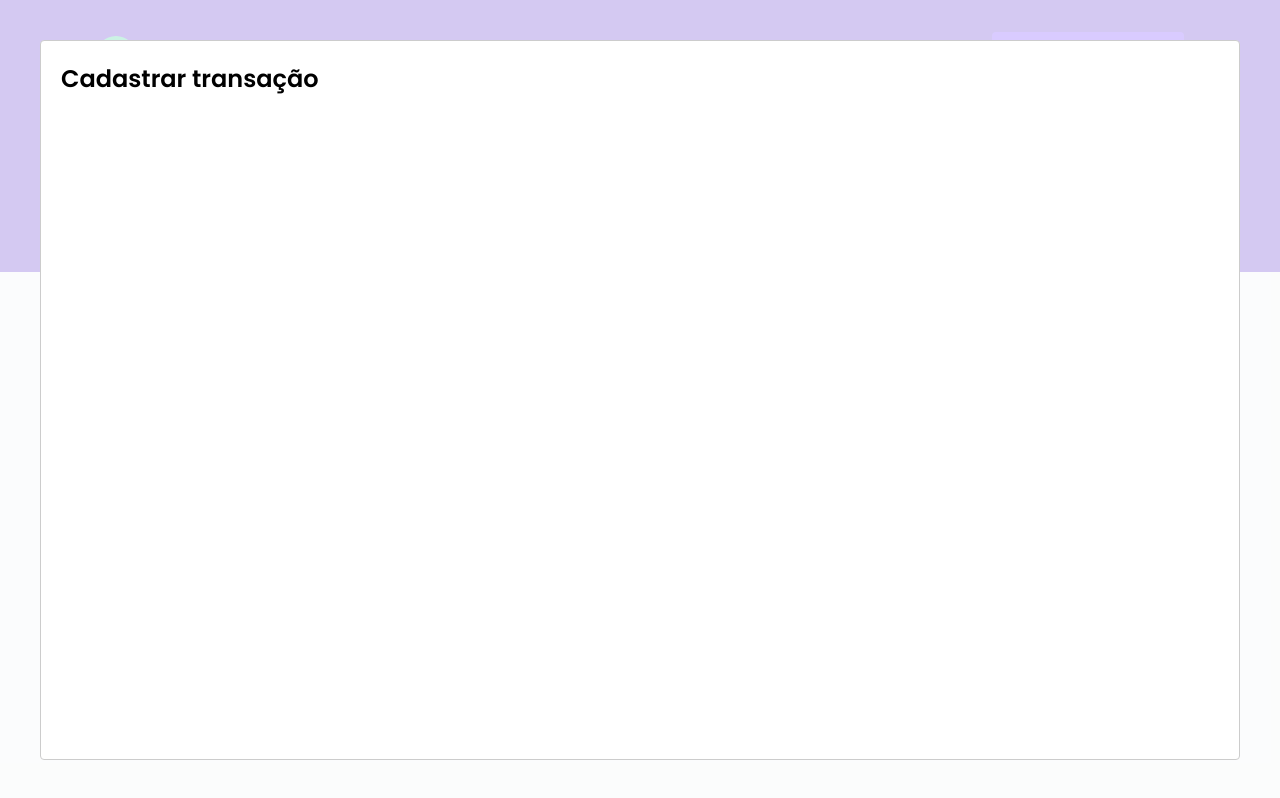
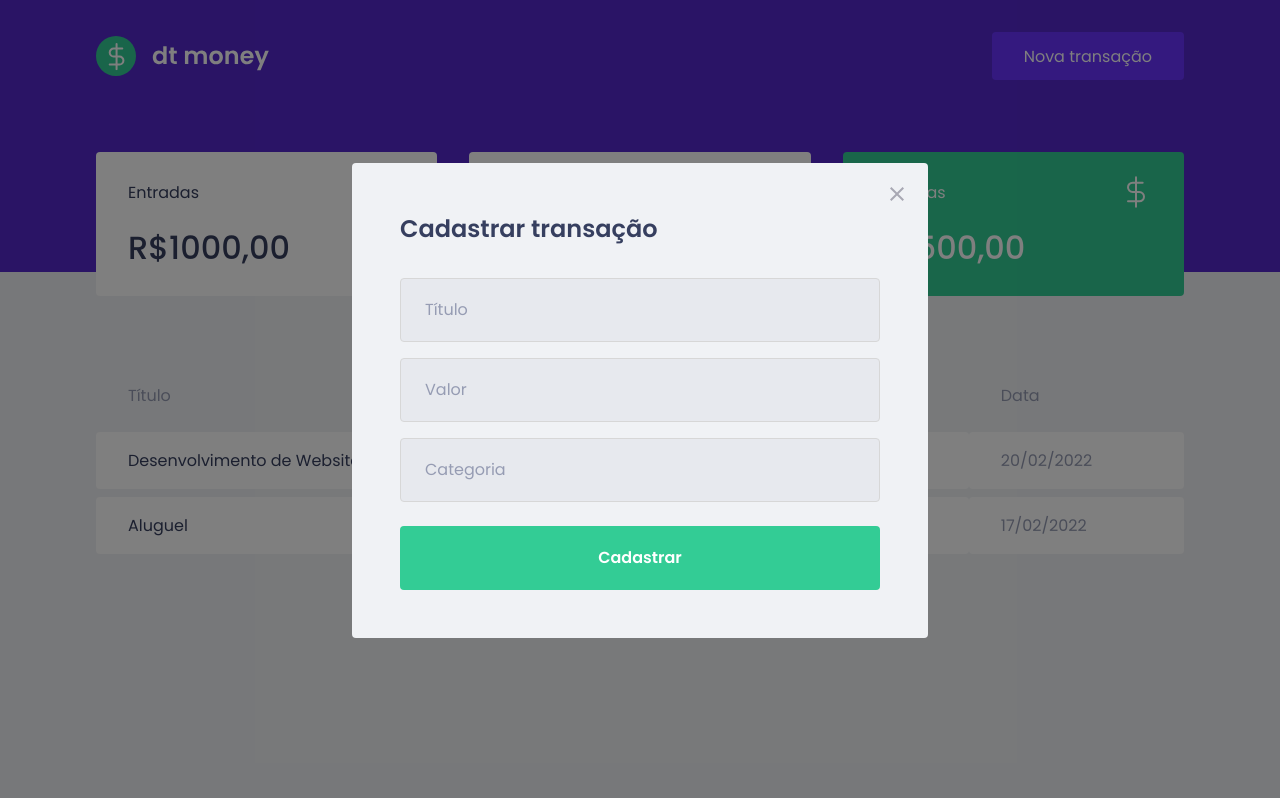
Before and after one commit to williamfernandesp/Primeiro-Projeto-React, a React (Create React App) app in the folder willmoney/: page / in a window 1280 px wide. Both pictures are taken after a click on the button "Nova transação". Built offline with nearby package versions, Linux system fonts and the light colour scheme; no server answers; what miragejs would draw is missing.

Commit message:
Estilizando Modal

```diff
--- a/willmoney/src/App.tsx
+++ b/willmoney/src/App.tsx
@@ -3,6 +3,7 @@
 import Modal from "react-modal";
 import { GlobalStyle } from "./styles/global";
 import { useState } from "react";
+import { NewTransactionModal } from "./components/NewTransactionModal";
 
 Modal.setAppElement("#root");
 
@@ -22,14 +23,10 @@
     <>
       <Header onOpenNewTransactionModal={handleOpenNewTransactionModal} />
       <Dashboard />
-
-      <Modal
+      <NewTransactionModal
         isOpen={isNewTransactionModalOpen}
         onRequestClose={handleCloseNewTransactionModal}
-      >
-        <h2>Cadastrar transação</h2>
-      </Modal>
-
+      />
       <GlobalStyle />
     </>
   );
--- /dev/null
+++ b/willmoney/src/components/NewTransactionModal/index.tsx
@@ -0,0 +1,39 @@
+import Modal from "react-modal";
+import fechar from "../../assets/fechar.svg";
+import { Container } from "./styles";
+
+interface NewTransactionModalProps {
+  isOpen: boolean;
+  onRequestClose: () => void;
+}
+
+export function NewTransactionModal({
+  isOpen,
+  onRequestClose,
+}: NewTransactionModalProps) {
+  return (
+    <Modal
+      isOpen={isOpen}
+      onRequestClose={onRequestClose}
+      overlayClassName="react-modal-overlay"
+      className="react-modal-content"
+    >
+      <button
+        type="button"
+        onClick={onRequestClose}
+        className="react-modal-close"
+      >
+        <img src={fechar} alt="Fechar Modal" />
+      </button>
+
+      <Container>
+        <h2>Cadastrar transação</h2>
+
+        <input placeholder="Título" />
+        <input type="number" placeholder="Valor" />
+        <input placeholder="Categoria" />
+        <button type="submit">Cadastrar</button>
+      </Container>
+    </Modal>
+  );
+}
--- /dev/null
+++ b/willmoney/src/components/NewTransactionModal/styles.ts
@@ -0,0 +1,48 @@
+import styled from "styled-components";
+
+export const Container = styled.form`
+  h2 {
+    color: var(--text-title);
+    font-size: 1.5rem;
+    margin-bottom: 2rem;
+  }
+
+  input {
+    width: 100%;
+    padding: 0 1.5rem;
+    height: 4rem;
+    border-radius: 0.25rem;
+
+    border: 1px solid #d7d7d7;
+    background: #e7e9ee;
+    font-weight: 400;
+    font-size: 1rem;
+
+    &::placeholder {
+      color: var(--text-body);
+    }
+
+    & + input {
+      margin-top: 1rem;
+    }
+  }
+
+  button[type="submit"] {
+    width: 100%;
+    padding: 0 1.5rem;
+    height: 4rem;
+    background: var(--green);
+    color: #fff;
+    border-radius: 0.25rem;
+    border: 0;
+    font-size: 1rem;
+    margin-top: 1.5rem;
+    font-weight: 600;
+
+    transition: filter 0.2s;
+
+    &:hover {
+      filter: brightness(0.9);
+    }
+  }
+`;
--- a/willmoney/src/styles/global.ts
+++ b/willmoney/src/styles/global.ts
@@ -52,4 +52,42 @@
     opacity: 0.6;
     cursor: not-allowed;
 }
+
+.react-modal-overlay {
+    background: rgba(0, 0, 0, 0.5);
+
+    position:fixed;
+    top: 0;
+    bottom: 0;
+    right: 0;
+    left: 0;
+
+    display:flex;
+    align-items:center;
+    justify-content:center;
+}
+
+.react-modal-content {
+    width: 100%;
+    max-width: 576px;
+    background: var(--background);
+    padding: 3rem;
+    position: relative;
+    border-radius: 0.25rem;
+}
+
+.react-modal-close {
+    position:absolute;
+    right: 1.5rem;
+    top: 1.5rem;
+    border: 0;
+    background: transparent;
+
+    transition: filter 0.2s;
+
+    &:hover {
+        filter: brightness(0.8);
+    }
+}
+
 `;
```
